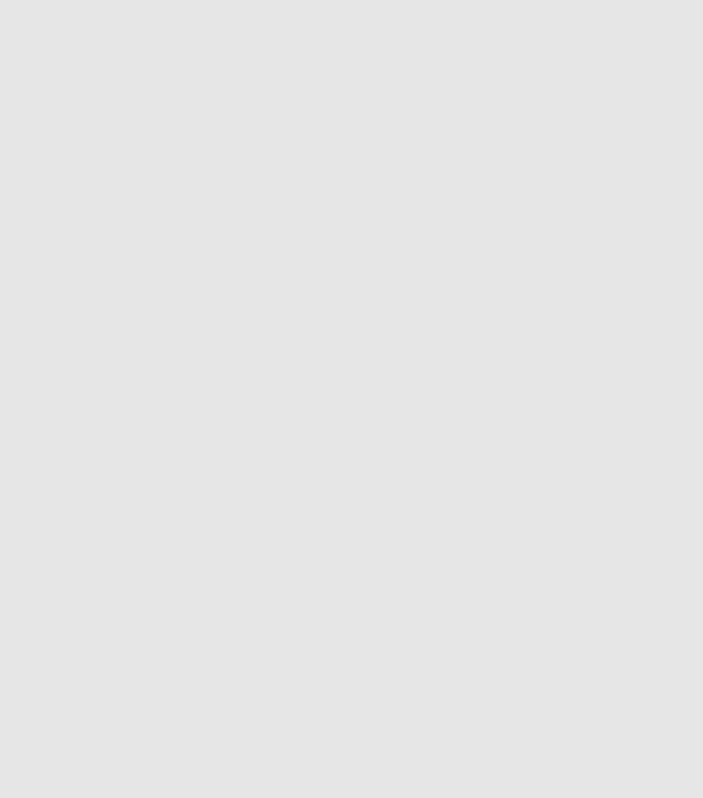
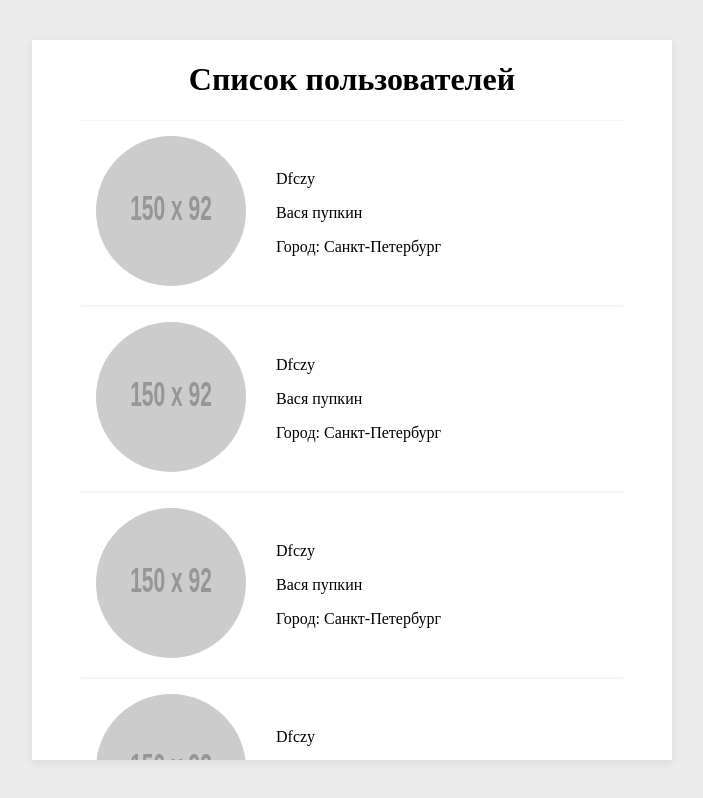
Before and after one commit to kruglyakov-ak/polise-812, a Vue app: page / in a window 1280 px wide. Shown: the whole page, without its empty margins (288-991 px from the left). Built offline with nearby package versions, Linux system fonts and the light colour scheme.

Commit message:
add base style

```diff
--- a/src/App.vue
+++ b/src/App.vue
@@ -6,6 +6,13 @@
 
 <style lang="scss">
 body {
-  background-color: $deepGray;
+  margin: 0;
+  padding: 0;
+  background-color: $gray;
+  width: 100vw;
+  height: 100vh;
+  display: flex;
+  justify-content: center;
+  align-items: center;
 }
 </style>
--- a/src/assets/variables.scss
+++ b/src/assets/variables.scss
@@ -1 +1,4 @@
+$gray: #ebebeb;
+$lightGray: #f6f5f5;
 $deepGray: #e6e6e6;
+$white: #ffffff;
--- /dev/null
+++ b/src/components/UserCard.vue
@@ -0,0 +1,44 @@
+<template>
+  <div class="user-card">
+    <div>
+      <img
+        width="150"
+        height="150"
+        src="https://via.placeholder.com/150/92c952"
+        alt="avatar"
+      />
+    </div>
+    <div>
+      <p>Dfczy</p>
+      <p>Вася пупкин</p>
+      <p>Город: Санкт-Петербург</p>
+    </div>
+  </div>
+</template>
+
+<script>
+export default {};
+</script>
+
+<style lang="scss" scoped>
+.user-card {
+  display: flex;
+  align-items: center;
+  width: 80%;
+  border-top: 1px solid $lightGray;
+  border-bottom: 1px solid $lightGray;
+  padding: 15px;
+
+  &:hover {
+    background-color: $lightGray;
+  }
+
+  & div {
+    padding-right: 30px;
+  }
+
+  & img {
+    border-radius: 50%;
+  }
+}
+</style>
--- /dev/null
+++ b/src/components/UsersList.vue
@@ -0,0 +1,38 @@
+<template>
+  <div class="user-list">
+    <h1>Список пользователей</h1>
+    <UserCard />
+    <UserCard />
+    <UserCard />
+    <UserCard />
+    <UserCard />
+    <UserCard />
+    <UserCard />
+    <UserCard />
+    <UserCard />
+    <UserCard />
+  </div>
+</template>
+
+<script>
+import UserCard from "@/components/UserCard.vue";
+export default {
+  components: {
+    UserCard,
+  },
+};
+</script>
+
+<style lang="scss" scoped>
+.user-list {
+  background-color: $white;
+  display: flex;
+  flex-direction: column;
+  align-items: center;
+  width: 50vw;
+  height: 90vh;
+  box-shadow: 0 2px 8px 0 rgba(35, 47, 53, 0.09);
+  overflow: auto;
+  scrollbar-width: thin;
+}
+</style>
--- a/src/views/UsersListView.vue
+++ b/src/views/UsersListView.vue
@@ -1,9 +1,16 @@
 <template>
-  <div></div>
+  <div>
+    <UsersList />
+  </div>
 </template>
 
 <script>
-export default {};
+import UsersList from "@/components/UsersList.vue";
+export default {
+  components: {
+    UsersList,
+  },
+};
 </script>
 
 <style lang="scss" scoped></style>
```
